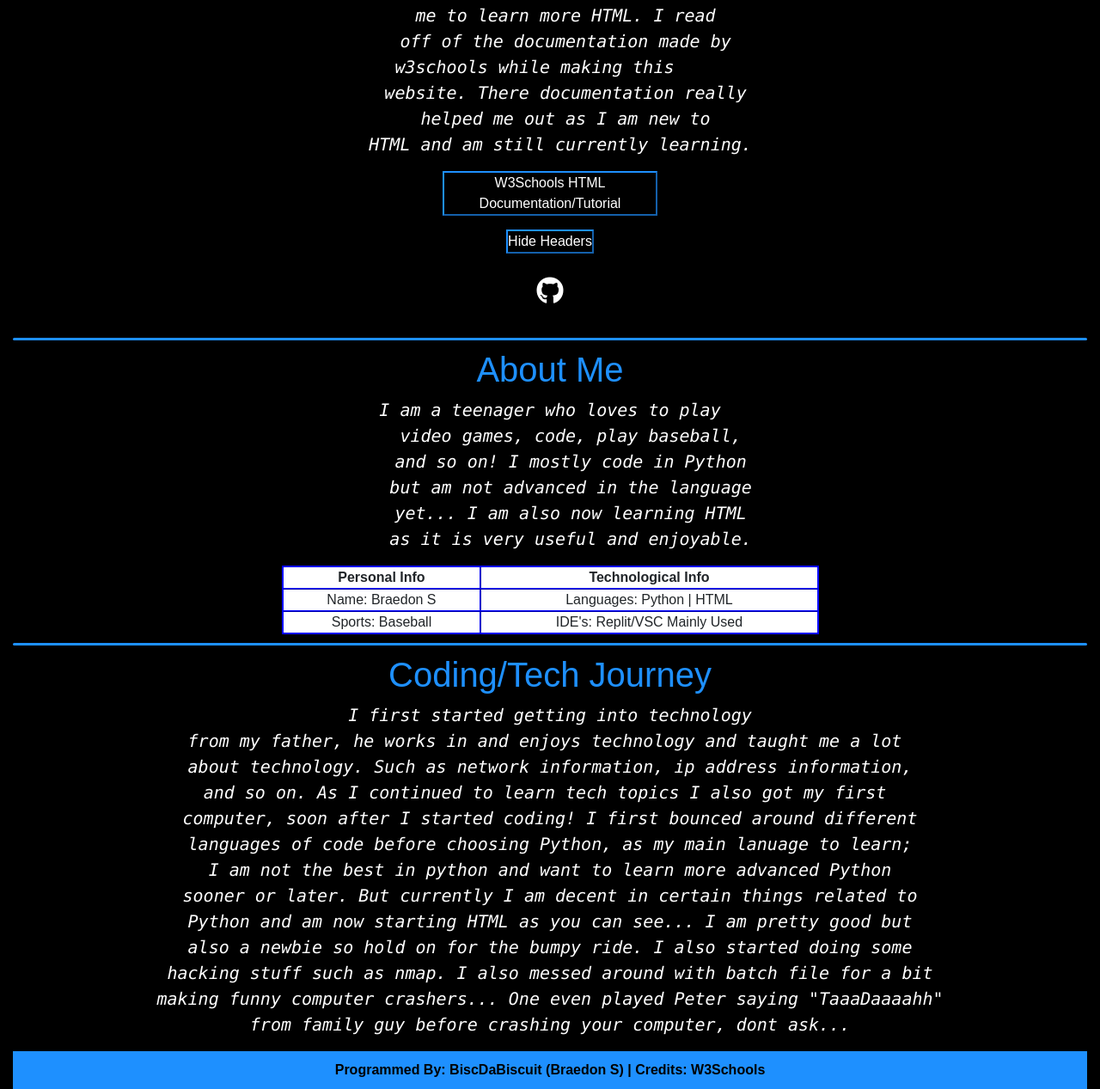
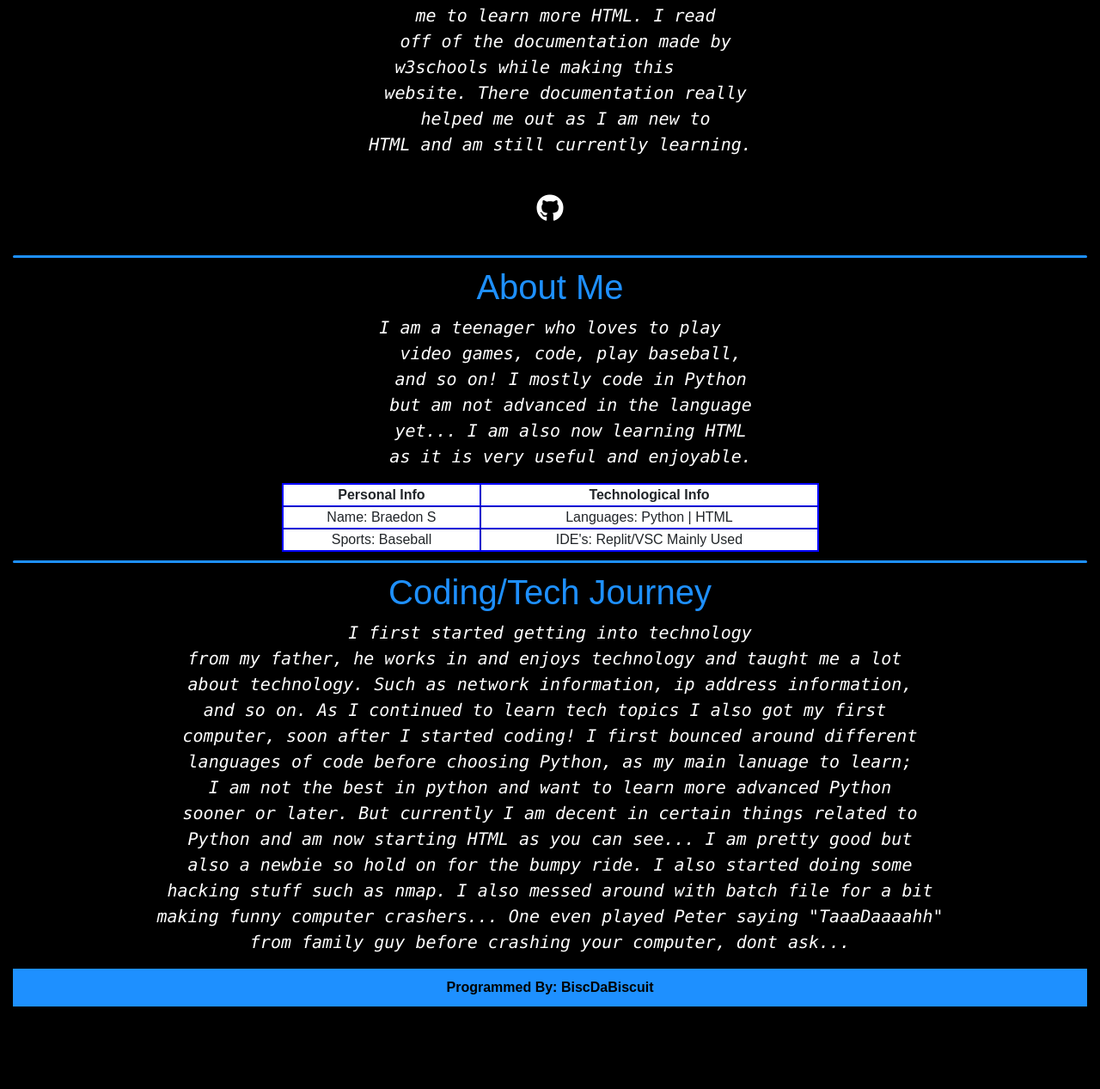
Before and after one commit to BiscDaBiscuit/BiscsBarnWebsite, a Flask app: page / in a window 1280 px wide. Shown: the part 155-1422 px from the top of the page at 86% size. After the commit the page ends 1326 px from the top, so only its background shows below. Run offline with Flask 2, Linux system fonts and the light colour scheme; some libraries are stand-ins or nearby versions.

Commit message:
Multiple Changes
Deleted Hide Headers Button (Saved in Code), Deleted W3Schools Button Link, Deleted W3Schools Credits In Footer, Changed Some Line Spacing.

```diff
--- a/templates/home.html
+++ b/templates/home.html
@@ -28,10 +28,8 @@
     website. There documentation really
     helped me out as I am new to
     HTML and am still currently learning.</i>  </pre>
-
-    <button onclick="document.location='https://www.w3schools.com/html/'" target="_blank" title="Button Link For W3Schools HTML Tutorial" style="width:20%;">W3Schools HTML Documentation/Tutorial</button>
     <p></p>
-    <button class="Headers" title="Hides Headers | Reason: Why Not?" onclick="deleteHeaders()">Hide Headers</button>
+    <!--<button class="Headers" title="Hides Headers | Reason: Why Not?" onclick="deleteHeaders()">Hide Headers</button>-->
 
     <div class="social-media">
       <a href="https://github.com/BiscDaBiscuit" target="_blank"><i class='fab fa-github'></i></a>
@@ -80,19 +78,17 @@ from family guy before crashing your computer, dont ask...</i></pre>
 
 
 
-
-    <footer><strong>Programmed By: BiscDaBiscuit (Braedon S) | Credits: W3Schools</strong></footer>
+    <footer><strong>Programmed By: BiscDaBiscuit</strong></footer>
   </body>
 
 
-
-<script>
+<!--<script>
 function deleteHeaders() {
   var x = document.getElementsByClassName("Headers");
   for (var i = 0; i < x.length; i++) {
     x[i].style.display = "none";
   }
 }
-</script>
+</script>-->
 </html>
 {% endblock %}
```
